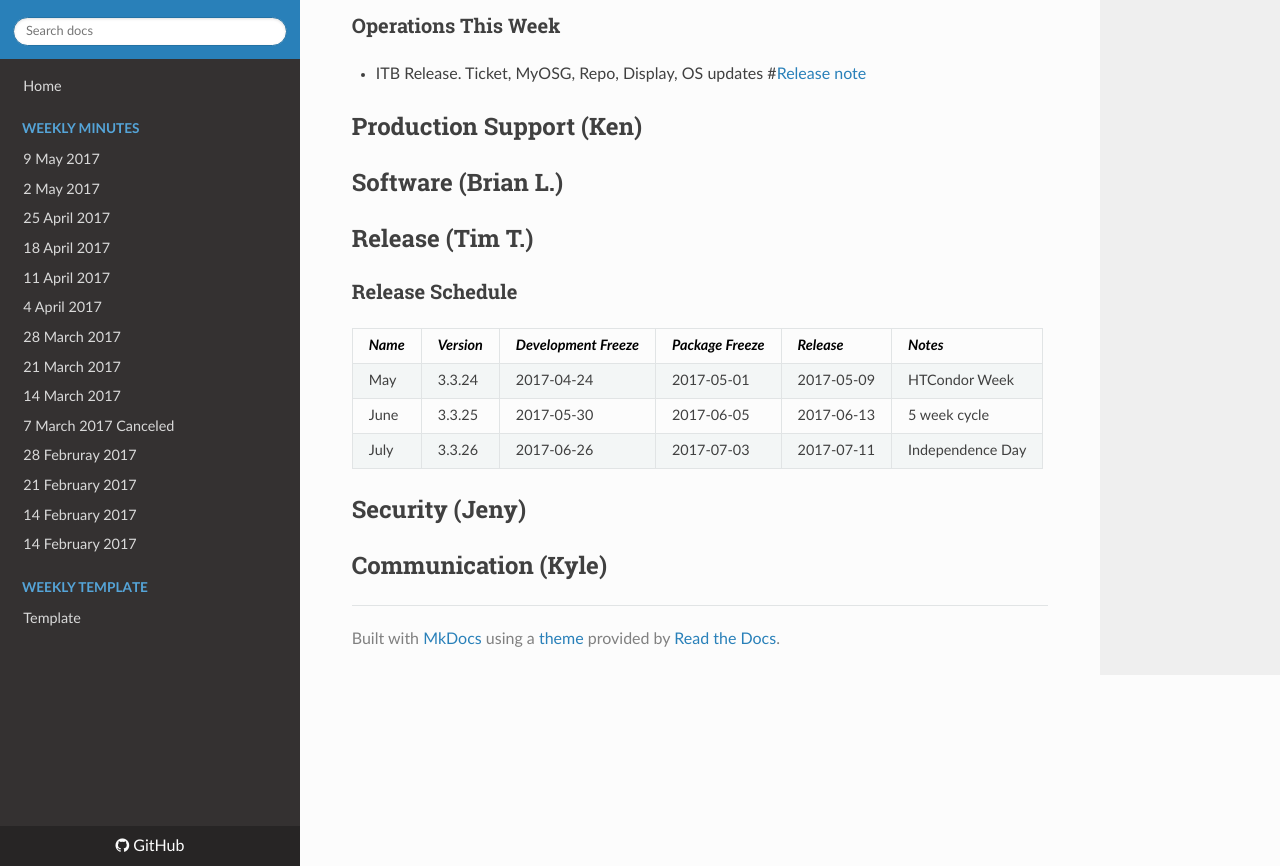
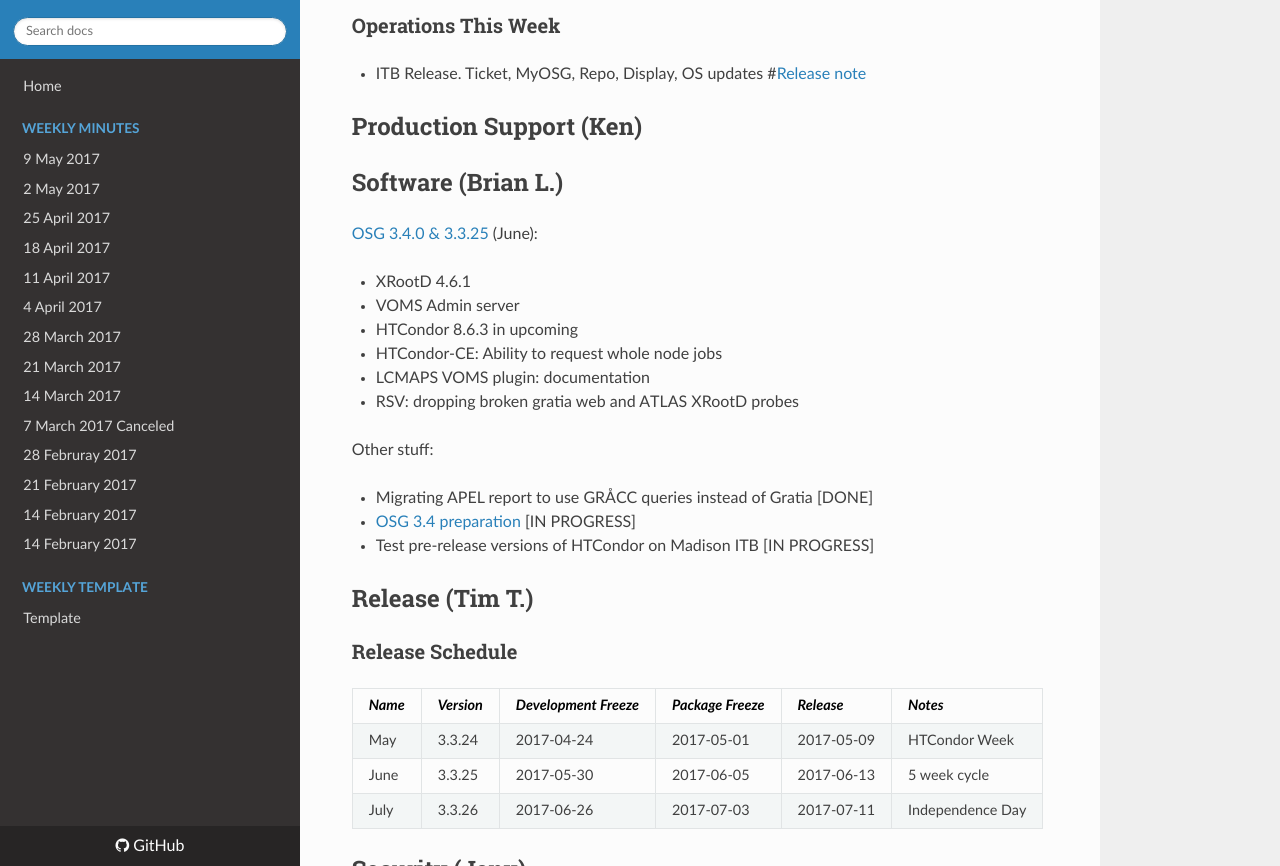
Before and after one commit to zsshah/production, an MkDocs documentation site: the page built from docs/WeeklyMinutes/16May2017.md, in a window 1280 px wide and 900 px high, scrolled down 1765 px, cut to the strip 34-900 px from the top of the window. Built offline with MkDocs 1.6.1, drawn with Linux system fonts in a browser that asks for light colours; nearby versions of some CDN libraries; old or Windows-style settings are respelled for this version of MkDocs.

Commit message:
May 16 software update

```diff
--- a/docs/WeeklyMinutes/16May2017.md
+++ b/docs/WeeklyMinutes/16May2017.md
@@ -38,6 +38,21 @@
 
 ## Software (Brian L.)
 
+[OSG 3.4.0 & 3.3.25](https://jira.opensciencegrid.org/issues/?filter=15254) (June):
+
+-   XRootD 4.6.1
+-   VOMS Admin server
+-   HTCondor 8.6.3 in upcoming
+-   HTCondor-CE: Ability to request whole node jobs
+-   LCMAPS VOMS plugin: documentation
+-   RSV: dropping broken gratia web and ATLAS XRootD probes
+
+Other stuff:
+
+-   Migrating APEL report to use GR&Aring;CC queries instead of Gratia [DONE]
+-   [OSG 3.4 preparation](https://jira.opensciencegrid.org/browse/SOFTWARE-2329) [IN PROGRESS]
+-   Test pre-release versions of HTCondor on Madison ITB [IN PROGRESS]
+
 ## Release (Tim T.)
 ### Release Schedule
 | *Name* | *Version* | *Development Freeze* | *Package Freeze* | *Release* | *Notes* |
```
